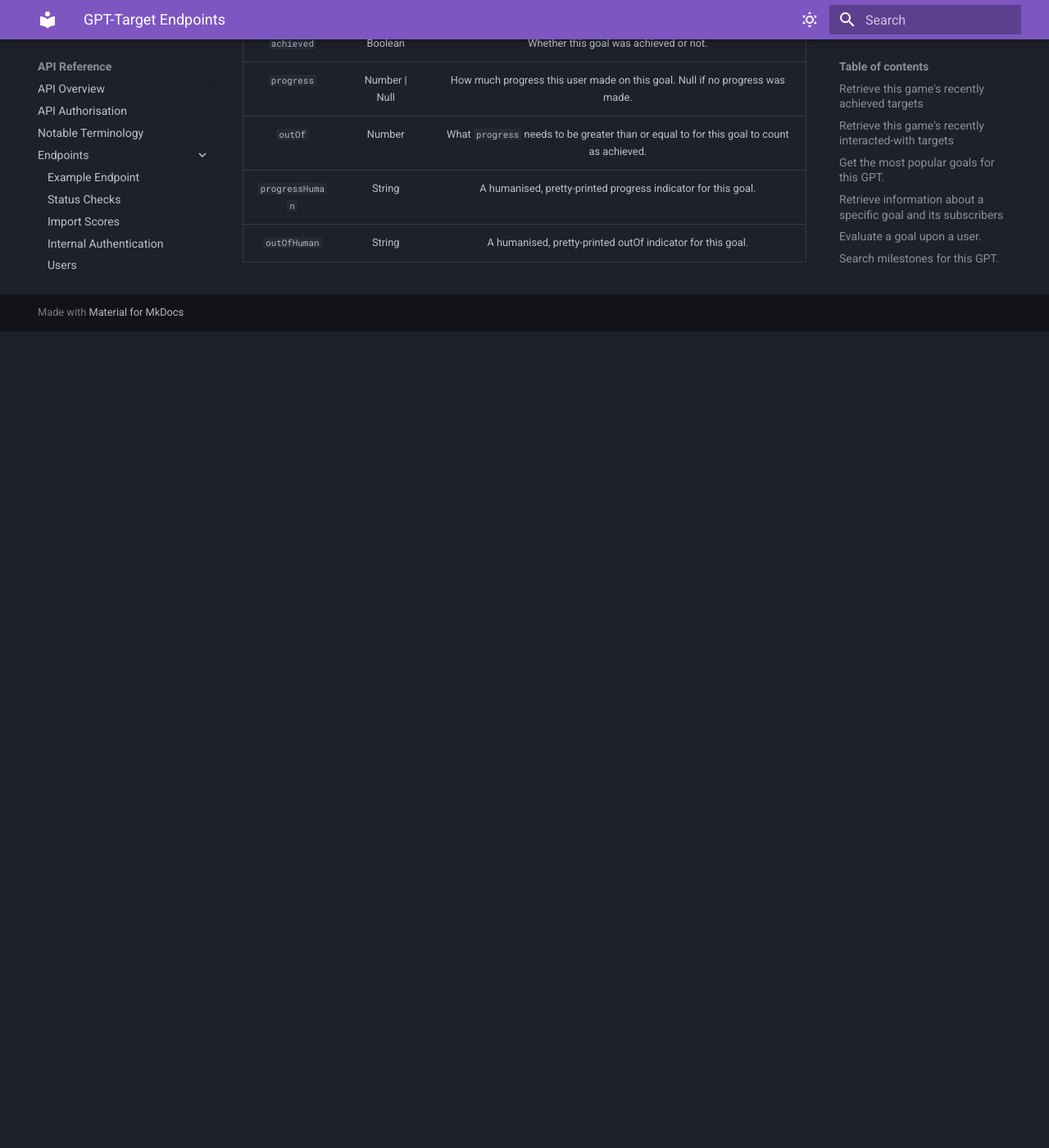
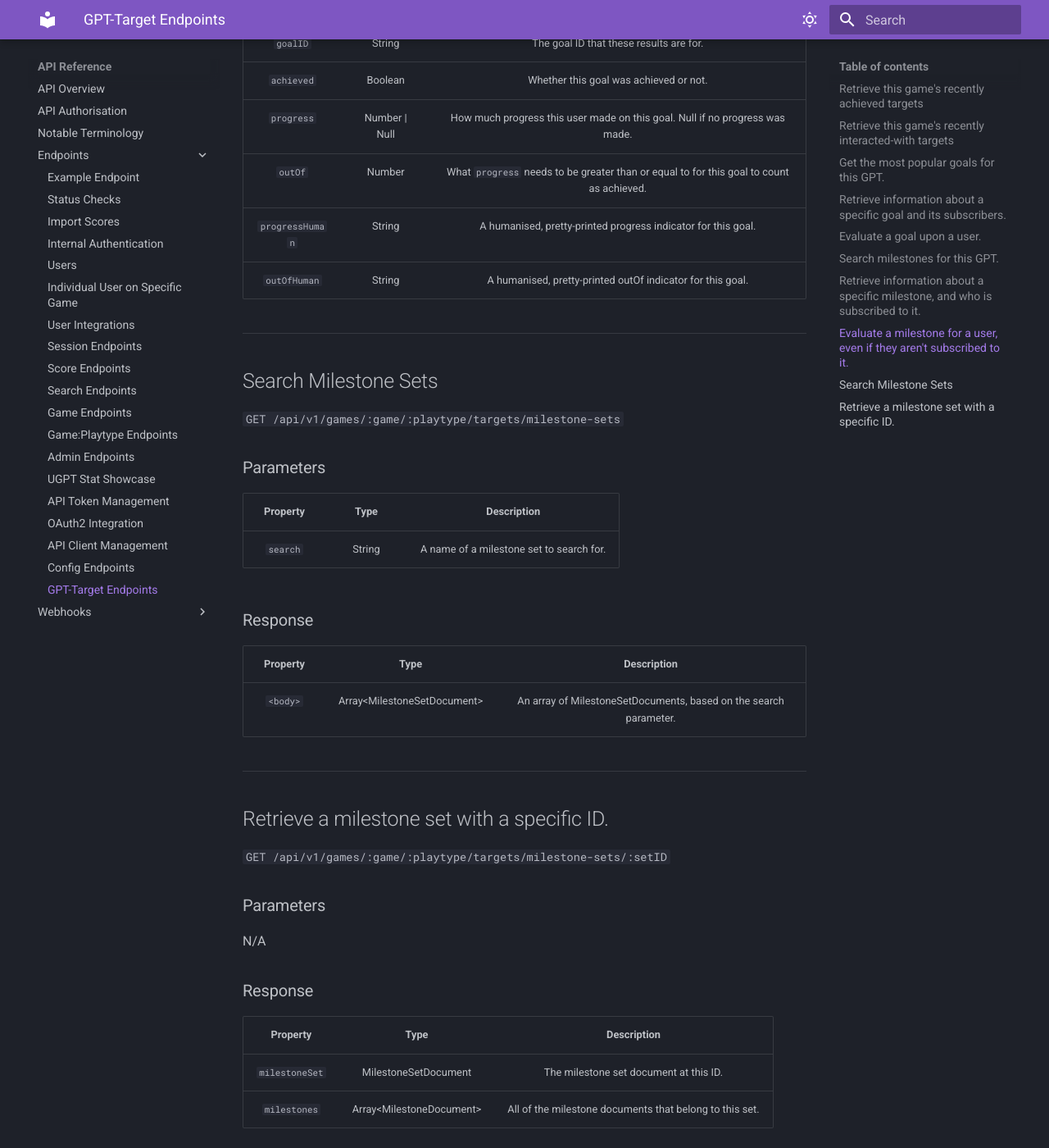
Before and after one commit to zkrising/Tachi, an MkDocs documentation site: the page built from docs/docs/api/routes/gpt-targets.md, in a window 1280 px wide and 1400 px high, scrolled down 8597 px. Shown: the whole window at 82% size. Built offline with MkDocs 1.6.1 and Material for MkDocs 9.7.7, drawn with Linux system fonts in a browser that asks for light colours; before the commit the page ends 9001 px from its top, so only the background shows below that; some of the changed text lies outside the part shown.

Commit message:
Add milestone set endpoints

```diff
--- a/docs/docs/api/routes/gpt-targets.md
+++ b/docs/docs/api/routes/gpt-targets.md
@@ -166,7 +166,7 @@
 
 *****
 
-## Retrieve information about a specific goal and its subscribers
+## Retrieve information about a specific goal and its subscribers.
 
 `GET /api/v1/games/:game/:playtype/targets/goals/:goalID`
 
@@ -181,6 +181,7 @@
 | `goal` | GoalDocument | The goal document at this ID. |
 | `goalSubs` | Array&lt;GoalSubDocument&gt; | All of the subscriptions to this goal. |
 | `users` | Array&lt;UserDocument&gt; | All of the users subscribed to this goal. |
+| `parentMilestones` | Array&lt;MilestoneDocument&gt; | All of the milestones that include this goal. |
 
 *****
 
@@ -323,3 +324,38 @@
 | `outOf` | Number | What `progress` needs to be greater than or equal to for this goal to count as achieved. |
 | `progressHuman` | String | A humanised, pretty-printed progress indicator for this goal. |
 | `outOfHuman` | String | A humanised, pretty-printed outOf indicator for this goal. |
+
+*****
+
+## Search Milestone Sets
+
+`GET /api/v1/games/:game/:playtype/targets/milestone-sets`
+
+### Parameters
+
+| Property | Type | Description |
+| :: | :: | :: |
+| `search` | String | A name of a milestone set to search for. |
+
+### Response
+
+| Property | Type | Description |
+| :: | :: | :: |
+| `<body>` | Array&lt;MilestoneSetDocument&gt; | An array of MilestoneSetDocuments, based on the search parameter. |
+
+*****
+
+## Retrieve a milestone set with a specific ID.
+
+`GET /api/v1/games/:game/:playtype/targets/milestone-sets/:setID`
+
+### Parameters
+
+N/A
+
+### Response
+
+| Property | Type | Description |
+| :: | :: | :: |
+| `milestoneSet` | MilestoneSetDocument | The milestone set document at this ID. |
+| `milestones` | Array&lt;MilestoneDocument&gt; | All of the milestone documents that belong to this set. |
```
Also changed, not shown: other parts of docs/docs/api/routes/gpt-targets.md (+2 -2 lines).
